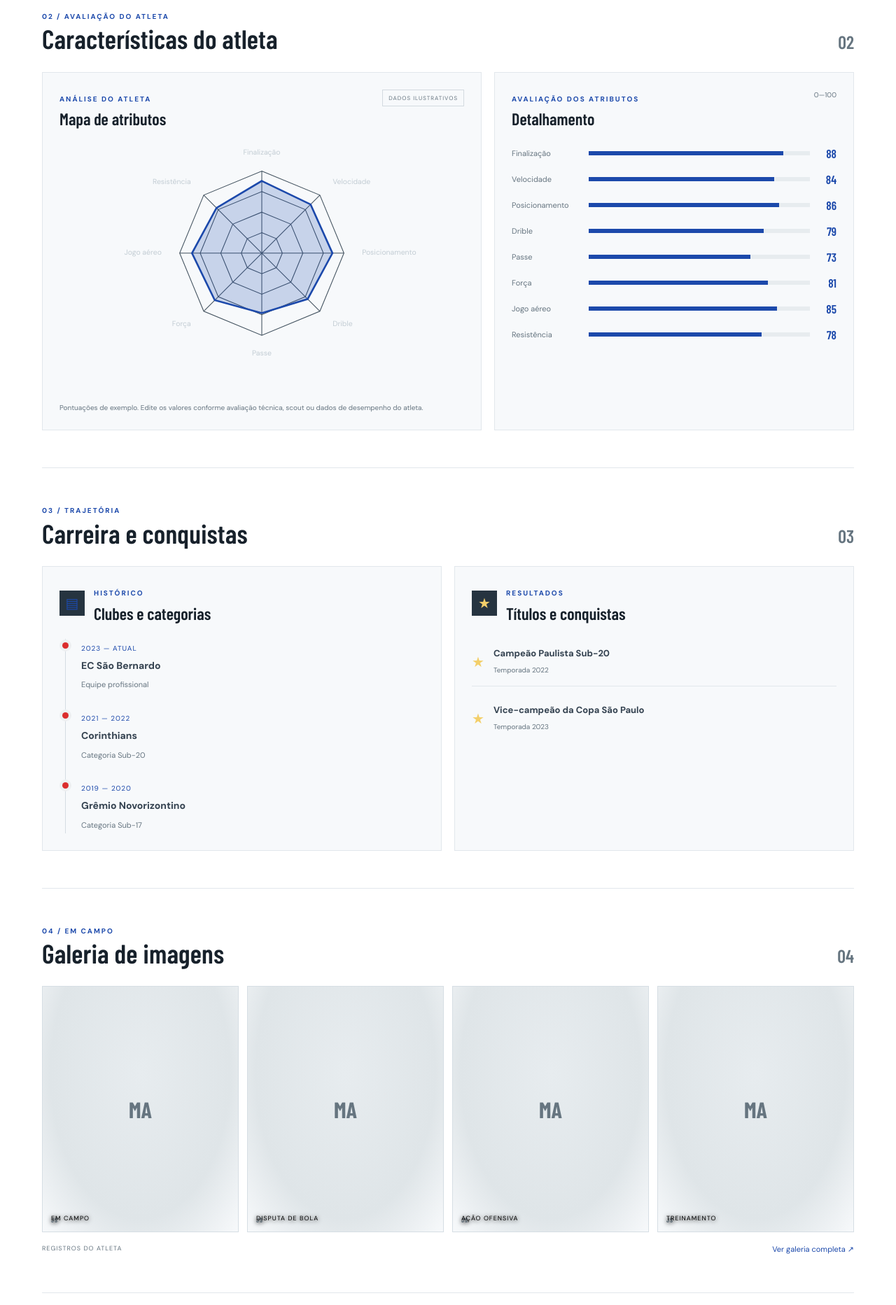
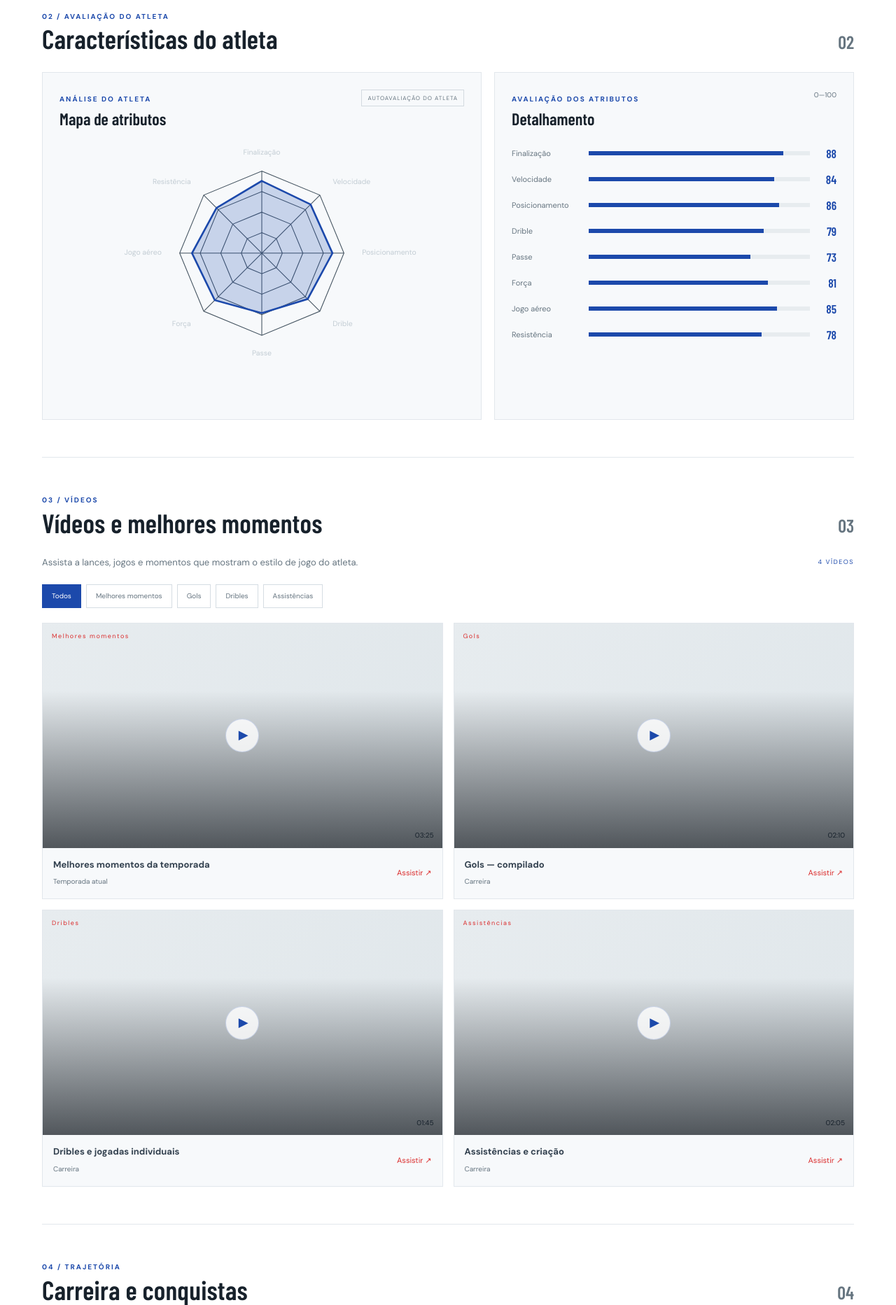
Before and after one commit to meumomentoatleta-lab/perfil-atelta, a plain HTML site: page index.html in a window 1280 px wide. Shown: the part 1120-2985 px from the top of the page at 70% size. Drawn offline with nearby package versions, Linux system fonts and the light colour scheme; a web font is replaced by a local one.

Commit message:
ajuste 1

```diff
--- a/data.js
+++ b/data.js
@@ -19,7 +19,7 @@ window.ATHLETE = {
   nationality: "Brasileiro",
   email: "contato@exemplo.com",
   instagram: "https://www.instagram.com/",
-  instagramLabel: "@joaosantos9",
+  instagramLabel: "@xxx",
   bio: "Atacante com passagem pela base do Corinthians e experiência no futebol paulista. Jogador de presença ofensiva, mobilidade e capacidade de finalização. Este texto pode ser substituído por uma apresentação escrita pelo próprio atleta ou por sua assessoria.",
   strengths: [
     "Finalização",
--- a/index.html
+++ b/index.html
@@ -59,9 +59,9 @@
       <div class="section-heading"><div><p class="eyebrow">02 / AVALIAÇÃO DO ATLETA</p><h2>Características do atleta</h2></div><span class="section-index">02</span></div>
       <div class="attributes-layout">
         <div class="radar-panel">
-          <div class="panel-top"><div><span class="mini-label">ANÁLISE DO ATLETA</span><h3>Mapa de atributos</h3></div><span class="sample-tag">DADOS ILUSTRATIVOS</span></div>
+          <div class="panel-top"><div><span class="mini-label">ANÁLISE DO ATLETA</span><h3>Mapa de atributos</h3></div><span class="sample-tag">AUTOAVALIAÇÃO DO ATLETA</span></div>
           <div class="radar-holder"><svg id="radarChart" viewBox="0 0 420 360" role="img" aria-label="Gráfico radar dos atributos do atleta"></svg></div>
-          <p class="chart-note">Pontuações de exemplo. Edite os valores conforme avaliação técnica, scout ou dados de desempenho do atleta.</p>
+
         </div>
         <div class="stats-panel">
           <div class="panel-top"><div><span class="mini-label">AVALIAÇÃO DOS ATRIBUTOS</span><h3>Detalhamento</h3></div><span class="rating-scale">0—100</span></div>
@@ -70,8 +70,15 @@
       </div>
     </section>
 
+    <section class="section" id="videos">
+      <div class="section-heading"><div><p class="eyebrow">03 / VÍDEOS</p><h2>Vídeos e melhores momentos</h2></div><span class="section-index">03</span></div>
+      <div class="video-intro"><p>Assista a lances, jogos e momentos que mostram o estilo de jogo do atleta.</p><span class="video-count" id="videoCount">0 VÍDEOS</span></div>
+      <div class="video-filters" id="videoFilters" role="group" aria-label="Filtrar vídeos"></div>
+      <div class="video-grid" id="videoGrid"></div>
+    </section>
+
     <section class="section" id="carreira">
-      <div class="section-heading"><div><p class="eyebrow">03 / TRAJETÓRIA</p><h2>Carreira e conquistas</h2></div><span class="section-index">03</span></div>
+      <div class="section-heading"><div><p class="eyebrow">04 / TRAJETÓRIA</p><h2>Carreira e conquistas</h2></div><span class="section-index">04</span></div>
       <div class="career-grid">
         <div class="content-panel">
           <div class="panel-title"><span class="title-icon">▤</span><div><span class="mini-label">HISTÓRICO</span><h3>Clubes e categorias</h3></div></div>
@@ -85,16 +92,9 @@
     </section>
 
     <section class="section" id="galeria">
-      <div class="section-heading"><div><p class="eyebrow">04 / EM CAMPO</p><h2>Galeria de imagens</h2></div><span class="section-index">04</span></div>
+      <div class="section-heading"><div><p class="eyebrow">05 / EM CAMPO</p><h2>Galeria de imagens</h2></div><span class="section-index">05</span></div>
       <div class="gallery-grid" id="galleryGrid"></div>
       <div class="section-footer"><span>REGISTROS DO ATLETA</span><a id="allPhotosLink" href="#" target="_blank" rel="noopener">Ver galeria completa ↗</a></div>
-    </section>
-
-    <section class="section" id="videos">
-      <div class="section-heading"><div><p class="eyebrow">05 / VÍDEOS</p><h2>Vídeos e melhores momentos</h2></div><span class="section-index">05</span></div>
-      <div class="video-intro"><p>Assista a lances, jogos e momentos que mostram o estilo de jogo do atleta.</p><span class="video-count" id="videoCount">0 VÍDEOS</span></div>
-      <div class="video-filters" id="videoFilters" role="group" aria-label="Filtrar vídeos"></div>
-      <div class="video-grid" id="videoGrid"></div>
     </section>
 
     <section class="contact-section">
```
